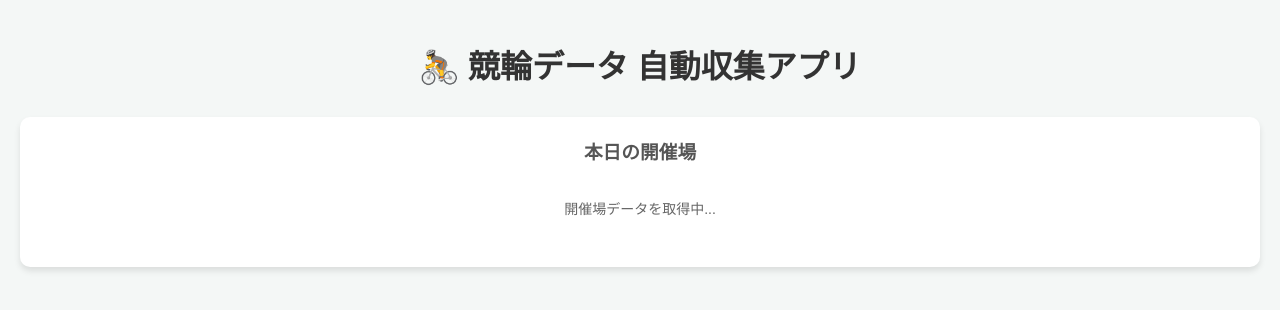
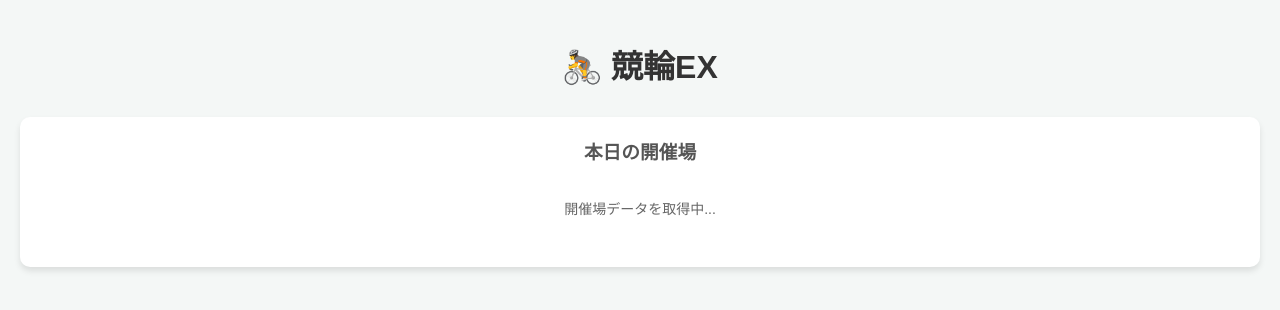
Before and after one commit to noguchi662457/keirin-app, a Flask app: template templates/index.html in a window 1280 px wide. Shown: the top 310 px of the page. Run offline with Flask 3, Linux system fonts and the light colour scheme; the template is opened without the code that fills it, so the values that code supplies are empty.

Commit message:
Update index.html

```diff
--- a/templates/index.html
+++ b/templates/index.html
@@ -3,7 +3,7 @@
 <head>
     <meta charset="UTF-8">
     <meta name="viewport" content="width=device-width, initial-scale=1.0">
-    <title>競輪データ自動収集アプリ</title>
+    <title>競輪EX</title>
     <style>
         body {
             font-family: "Hiragino Sans", "Meiryo", sans-serif;
@@ -275,7 +275,7 @@
 <body>
 
     <div class="header">
-        <h1>🚴 競輪データ 自動収集アプリ</h1>
+        <h1>🚴 競輪EX</h1>
     </div>
 
     <div class="search-box">
```
